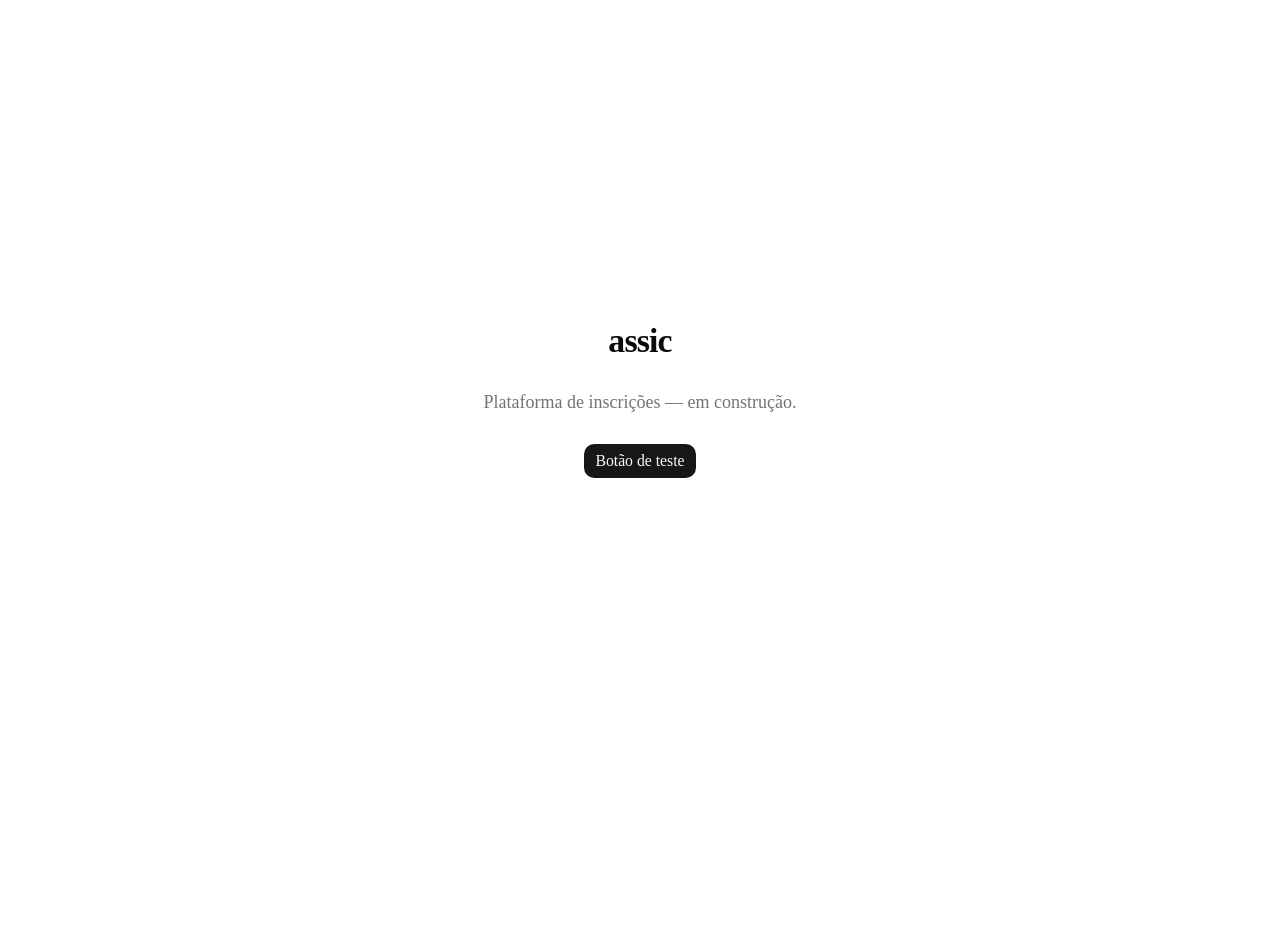
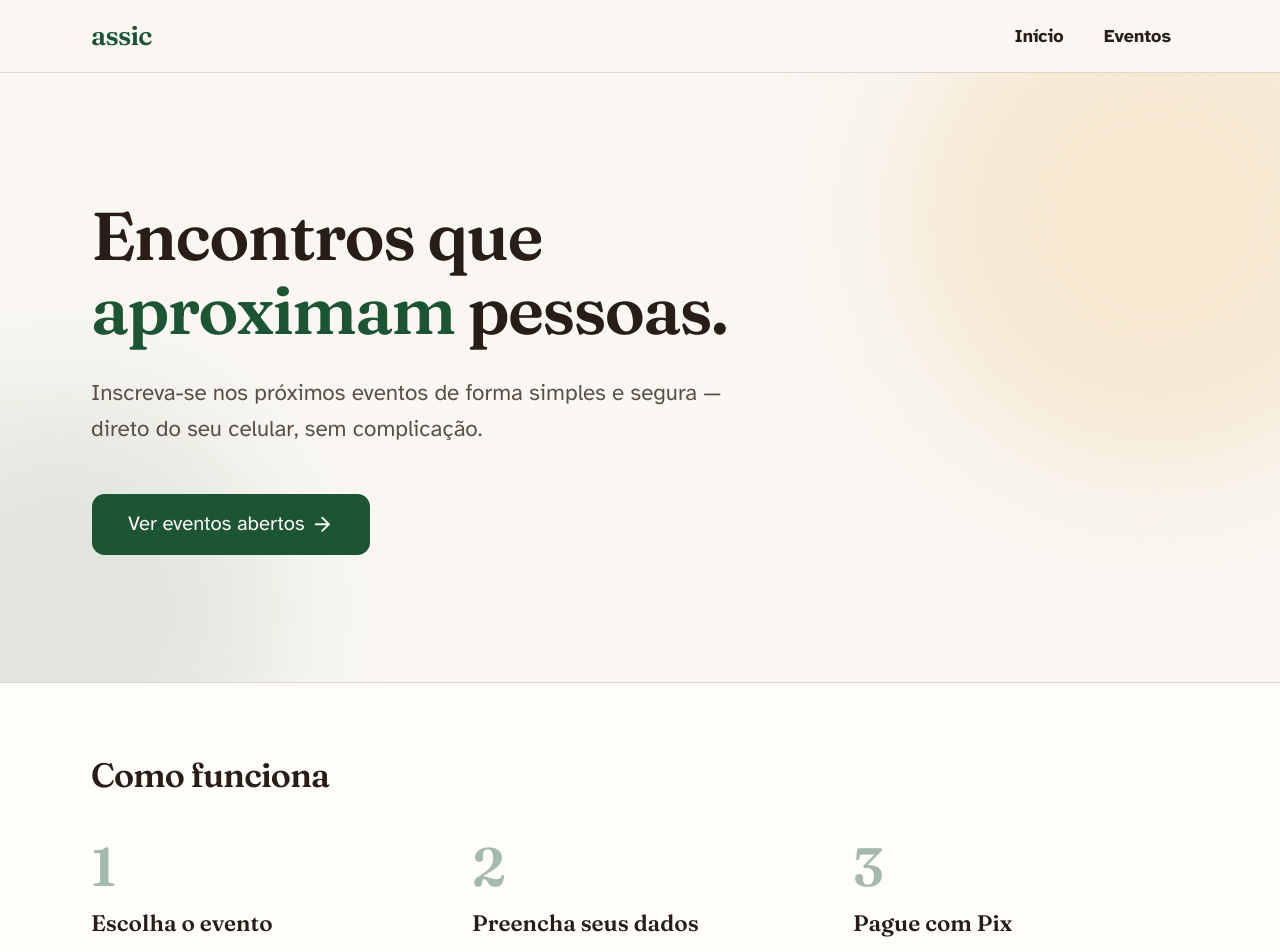
Before and after one commit to esdras-kyo/assic-manager, a Next.js app: page / in a window 1280 px wide. Shown: the top 952 px of the page. Before the commit the page ends 800 px from the top, so only its background shows below. Built offline with nearby package versions, Linux system fonts and the light colour scheme.

Commit message:
feat: add site shell, brand tokens and home

```diff
--- a/src/app/globals.css
+++ b/src/app/globals.css
@@ -7,9 +7,9 @@
 @theme inline {
   --color-background: var(--background);
   --color-foreground: var(--foreground);
-  --font-sans: var(--font-sans);
+  --font-sans: var(--font-atkinson);
   --font-mono: var(--font-geist-mono);
-  --font-heading: var(--font-sans);
+  --font-heading: var(--font-fraunces);
   --color-sidebar-ring: var(--sidebar-ring);
   --color-sidebar-border: var(--sidebar-border);
   --color-sidebar-accent-foreground: var(--sidebar-accent-foreground);
@@ -53,67 +53,69 @@
 }
 
 :root {
-  --background: oklch(1 0 0);
-  --foreground: oklch(0.145 0 0);
-  --card: oklch(1 0 0);
-  --card-foreground: oklch(0.145 0 0);
-  --popover: oklch(1 0 0);
-  --popover-foreground: oklch(0.145 0 0);
-  --primary: oklch(0.205 0 0);
-  --primary-foreground: oklch(0.985 0 0);
-  --secondary: oklch(0.97 0 0);
-  --secondary-foreground: oklch(0.205 0 0);
-  --muted: oklch(0.97 0 0);
-  --muted-foreground: oklch(0.556 0 0);
-  --accent: oklch(0.97 0 0);
-  --accent-foreground: oklch(0.205 0 0);
-  --destructive: oklch(0.577 0.245 27.325);
-  --success: oklch(0.527 0.154 150.069);
-  --success-foreground: oklch(0.985 0 0);
-  --warning: oklch(0.828 0.189 84.429);
-  --warning-foreground: oklch(0.279 0.077 45.635);
-  --border: oklch(0.922 0 0);
-  --input: oklch(0.922 0 0);
-  --ring: oklch(0.708 0 0);
-  --chart-1: oklch(0.87 0 0);
-  --chart-2: oklch(0.556 0 0);
-  --chart-3: oklch(0.439 0 0);
-  --chart-4: oklch(0.371 0 0);
-  --chart-5: oklch(0.269 0 0);
-  --radius: 0.625rem;
-  --sidebar: oklch(0.985 0 0);
-  --sidebar-foreground: oklch(0.145 0 0);
-  --sidebar-primary: oklch(0.205 0 0);
-  --sidebar-primary-foreground: oklch(0.985 0 0);
-  --sidebar-accent: oklch(0.97 0 0);
-  --sidebar-accent-foreground: oklch(0.205 0 0);
-  --sidebar-border: oklch(0.922 0 0);
-  --sidebar-ring: oklch(0.708 0 0);
+  /* Paleta "clareza acolhedora": creme quente + verde profundo + âmbar.
+     Contraste mínimo WCAG AA (§5.1); valores trocáveis sem tocar componentes. */
+  --background: oklch(0.977 0.008 84);
+  --foreground: oklch(0.245 0.02 60);
+  --card: oklch(0.995 0.004 84);
+  --card-foreground: oklch(0.245 0.02 60);
+  --popover: oklch(0.995 0.004 84);
+  --popover-foreground: oklch(0.245 0.02 60);
+  --primary: oklch(0.4 0.08 155);
+  --primary-foreground: oklch(0.98 0.008 84);
+  --secondary: oklch(0.93 0.015 84);
+  --secondary-foreground: oklch(0.3 0.03 60);
+  --muted: oklch(0.93 0.015 84);
+  --muted-foreground: oklch(0.44 0.02 60);
+  --accent: oklch(0.9 0.06 78);
+  --accent-foreground: oklch(0.3 0.05 60);
+  --destructive: oklch(0.5 0.19 27);
+  --success: oklch(0.45 0.12 152);
+  --success-foreground: oklch(0.98 0.008 84);
+  --warning: oklch(0.82 0.16 80);
+  --warning-foreground: oklch(0.28 0.07 60);
+  --border: oklch(0.88 0.015 84);
+  --input: oklch(0.86 0.018 84);
+  --ring: oklch(0.4 0.08 155);
+  --chart-1: oklch(0.4 0.08 155);
+  --chart-2: oklch(0.82 0.16 80);
+  --chart-3: oklch(0.55 0.06 155);
+  --chart-4: oklch(0.44 0.02 60);
+  --chart-5: oklch(0.7 0.04 84);
+  --radius: 0.75rem;
+  --sidebar: oklch(0.95 0.01 84);
+  --sidebar-foreground: oklch(0.245 0.02 60);
+  --sidebar-primary: oklch(0.4 0.08 155);
+  --sidebar-primary-foreground: oklch(0.98 0.008 84);
+  --sidebar-accent: oklch(0.9 0.06 78);
+  --sidebar-accent-foreground: oklch(0.3 0.05 60);
+  --sidebar-border: oklch(0.88 0.015 84);
+  --sidebar-ring: oklch(0.4 0.08 155);
 }
 
 .dark {
-  --background: oklch(0.145 0 0);
-  --foreground: oklch(0.985 0 0);
-  --card: oklch(0.205 0 0);
-  --card-foreground: oklch(0.985 0 0);
-  --popover: oklch(0.205 0 0);
-  --popover-foreground: oklch(0.985 0 0);
-  --primary: oklch(0.922 0 0);
-  --primary-foreground: oklch(0.205 0 0);
-  --secondary: oklch(0.269 0 0);
-  --secondary-foreground: oklch(0.985 0 0);
-  --muted: oklch(0.269 0 0);
-  --muted-foreground: oklch(0.708 0 0);
-  --accent: oklch(0.269 0 0);
-  --accent-foreground: oklch(0.985 0 0);
-  --destructive: oklch(0.704 0.191 22.216);
-  --success: oklch(0.696 0.17 162.48);
-  --success-foreground: oklch(0.145 0 0);
-  --warning: oklch(0.769 0.188 70.08);
-  --warning-foreground: oklch(0.145 0 0);
-  --border: oklch(1 0 0 / 10%);
-  --input: oklch(1 0 0 / 15%);
-  --ring: oklch(0.556 0 0);
+  --background: oklch(0.2 0.015 60);
+  --foreground: oklch(0.95 0.01 84);
+  --card: oklch(0.25 0.018 60);
+  --card-foreground: oklch(0.95 0.01 84);
+  --popover: oklch(0.25 0.018 60);
+  --popover-foreground: oklch(0.95 0.01 84);
+  --primary: oklch(0.75 0.1 155);
+  --primary-foreground: oklch(0.2 0.015 60);
+  --secondary: oklch(0.28 0.02 60);
+  --secondary-foreground: oklch(0.95 0.01 84);
+  --muted: oklch(0.28 0.02 60);
+  --muted-foreground: oklch(0.72 0.02 84);
+  --accent: oklch(0.35 0.04 78);
+  --accent-foreground: oklch(0.95 0.01 84);
+  --destructive: oklch(0.7 0.19 22);
+  --success: oklch(0.7 0.14 152);
+  --success-foreground: oklch(0.2 0.015 60);
+  --warning: oklch(0.77 0.16 80);
+  --warning-foreground: oklch(0.2 0.015 60);
+  --border: oklch(1 0 0 / 12%);
+  --input: oklch(1 0 0 / 16%);
+  --ring: oklch(0.75 0.1 155);
   --chart-1: oklch(0.87 0 0);
   --chart-2: oklch(0.556 0 0);
   --chart-3: oklch(0.439 0 0);
@@ -146,6 +148,11 @@
        1rem = 18px; toda a escala (texto, espaçamento, touch targets) sobe junto. */
     font-size: 112.5%;
   }
+  h1,
+  h2,
+  h3 {
+    @apply font-heading;
+  }
 }
 
 /* Acessibilidade: atenua animações/transições para quem pediu menos movimento. */
--- a/src/app/layout.tsx
+++ b/src/app/layout.tsx
@@ -1,9 +1,23 @@
 import type { Metadata } from "next";
-import { Geist, Geist_Mono } from "next/font/google";
+import { Atkinson_Hyperlegible, Fraunces, Geist_Mono } from "next/font/google";
+
+import { Footer } from "@/components/site/footer";
+import { Header } from "@/components/site/header";
+import { MotionProvider } from "@/components/site/motion-provider";
+
 import "./globals.css";
 
-const geistSans = Geist({
-  variable: "--font-geist-sans",
+// Atkinson Hyperlegible: desenhada pelo Braille Institute para máxima
+// legibilidade (público leigo/idoso — planoassic §5). Fraunces: serif
+// calorosa para títulos. Geist Mono: códigos (Pix copia-e-cola).
+const atkinson = Atkinson_Hyperlegible({
+  variable: "--font-atkinson",
+  subsets: ["latin"],
+  weight: ["400", "700"],
+});
+
+const fraunces = Fraunces({
+  variable: "--font-fraunces",
   subsets: ["latin"],
 });
 
@@ -13,8 +27,12 @@ const geistMono = Geist_Mono({
 });
 
 export const metadata: Metadata = {
-  title: "Create Next App",
-  description: "Generated by create next app",
+  title: {
+    default: "assic — eventos e inscrições",
+    template: "%s · assic",
+  },
+  description:
+    "Inscreva-se nos próximos eventos de forma simples e segura, direto do seu celular.",
 };
 
 export default function RootLayout({
@@ -24,10 +42,16 @@ export default function RootLayout({
 }>) {
   return (
     <html
-      lang="en"
-      className={`${geistSans.variable} ${geistMono.variable} h-full antialiased`}
+      lang="pt-BR"
+      className={`${atkinson.variable} ${fraunces.variable} ${geistMono.variable} h-full antialiased`}
     >
-      <body className="flex min-h-full flex-col">{children}</body>
+      <body className="flex min-h-full flex-col bg-background text-foreground">
+        <MotionProvider>
+          <Header />
+          <main className="flex-1">{children}</main>
+          <Footer />
+        </MotionProvider>
+      </body>
     </html>
   );
 }
--- a/src/app/page.tsx
+++ b/src/app/page.tsx
@@ -1,15 +1,90 @@
+import Link from "next/link";
+import { ArrowRight } from "lucide-react";
+
 import { Button } from "@/components/ui/button";
+
+const passos = [
+  {
+    numero: "1",
+    titulo: "Escolha o evento",
+    texto: "Veja os eventos abertos e toque no que você quer participar.",
+  },
+  {
+    numero: "2",
+    titulo: "Preencha seus dados",
+    texto: "Nome, email, celular e CPF. Só o essencial, em uma única tela.",
+  },
+  {
+    numero: "3",
+    titulo: "Pague com Pix",
+    texto:
+      "Copie o código, cole no app do seu banco e pronto: inscrição confirmada.",
+  },
+];
 
 export default function Home() {
   return (
-    <main className="flex min-h-screen flex-col items-center justify-center gap-6 bg-background p-8">
-      <h1 className="text-3xl font-semibold tracking-tight text-foreground">
-        assic
-      </h1>
-      <p className="text-muted-foreground">
-        Plataforma de inscrições — em construção.
-      </p>
-      <Button>Botão de teste</Button>
-    </main>
+    <>
+      {/* Hero */}
+      <section className="relative overflow-hidden">
+        <div
+          aria-hidden
+          className="pointer-events-none absolute -top-24 right-[-10%] size-[28rem] rounded-full bg-accent/50 blur-3xl"
+        />
+        <div
+          aria-hidden
+          className="pointer-events-none absolute -bottom-32 left-[-12%] size-[24rem] rounded-full bg-primary/10 blur-3xl"
+        />
+        <div className="relative mx-auto w-full max-w-5xl px-4 py-20 sm:px-6 sm:py-28">
+          <h1 className="max-w-2xl text-5xl leading-[1.1] font-semibold tracking-tight text-foreground sm:text-6xl">
+            Encontros que <span className="text-primary">aproximam</span>{" "}
+            pessoas.
+          </h1>
+          <p className="mt-6 max-w-xl text-xl leading-relaxed text-muted-foreground">
+            Inscreva-se nos próximos eventos de forma simples e segura — direto
+            do seu celular, sem complicação.
+          </p>
+          <div className="mt-10">
+            <Button asChild size="lg" className="h-14 px-8 text-lg">
+              <Link href="/eventos">
+                Ver eventos abertos
+                <ArrowRight aria-hidden className="size-5" />
+              </Link>
+            </Button>
+          </div>
+        </div>
+      </section>
+
+      {/* Como funciona */}
+      <section
+        aria-labelledby="como-funciona"
+        className="border-t border-border bg-card"
+      >
+        <div className="mx-auto w-full max-w-5xl px-4 py-16 sm:px-6">
+          <h2
+            id="como-funciona"
+            className="text-3xl font-semibold tracking-tight"
+          >
+            Como funciona
+          </h2>
+          <ol className="mt-10 grid gap-10 sm:grid-cols-3">
+            {passos.map((passo) => (
+              <li key={passo.numero} className="flex flex-col gap-3">
+                <span
+                  aria-hidden
+                  className="font-heading text-5xl font-semibold text-primary/40"
+                >
+                  {passo.numero}
+                </span>
+                <h3 className="text-xl font-semibold">{passo.titulo}</h3>
+                <p className="leading-relaxed text-muted-foreground">
+                  {passo.texto}
+                </p>
+              </li>
+            ))}
+          </ol>
+        </div>
+      </section>
+    </>
   );
 }
--- /dev/null
+++ b/src/components/site/footer.tsx
@@ -0,0 +1,13 @@
+export function Footer() {
+  return (
+    <footer className="border-t border-border bg-secondary">
+      <div className="mx-auto w-full max-w-5xl px-4 py-10 sm:px-6">
+        <p className="font-heading text-xl font-semibold text-primary">assic</p>
+        <p className="mt-2 max-w-md text-muted-foreground">
+          Inscrições simples e seguras para os nossos eventos. Dúvidas? Fale com
+          a organização.
+        </p>
+      </div>
+    </footer>
+  );
+}
--- /dev/null
+++ b/src/components/site/header.tsx
@@ -0,0 +1,35 @@
+import Link from "next/link";
+
+const navegacao = [
+  { href: "/", rotulo: "Início" },
+  { href: "/eventos", rotulo: "Eventos" },
+];
+
+export function Header() {
+  return (
+    <header className="border-b border-border bg-background">
+      <div className="mx-auto flex h-16 w-full max-w-5xl items-center justify-between px-4 sm:px-6">
+        <Link
+          href="/"
+          className="font-heading text-2xl font-semibold tracking-tight text-primary"
+        >
+          assic
+        </Link>
+        <nav aria-label="Navegação principal">
+          <ul className="flex items-center gap-1">
+            {navegacao.map((item) => (
+              <li key={item.href}>
+                <Link
+                  href={item.href}
+                  className="inline-flex min-h-11 items-center rounded-lg px-4 font-semibold text-foreground transition-colors hover:bg-accent hover:text-accent-foreground"
+                >
+                  {item.rotulo}
+                </Link>
+              </li>
+            ))}
+          </ul>
+        </nav>
+      </div>
+    </header>
+  );
+}
--- /dev/null
+++ b/src/components/site/motion-provider.tsx
@@ -0,0 +1,8 @@
+"use client";
+
+import { MotionConfig } from "motion/react";
+
+/** Animações respeitam prefers-reduced-motion do sistema (planoassic §5.3). */
+export function MotionProvider({ children }: { children: React.ReactNode }) {
+  return <MotionConfig reducedMotion="user">{children}</MotionConfig>;
+}
```
Also changed, not shown: src/lib/formatadores.ts (added, +51 -0 lines), 1 other file (tests, documents, lock files or other folders).
